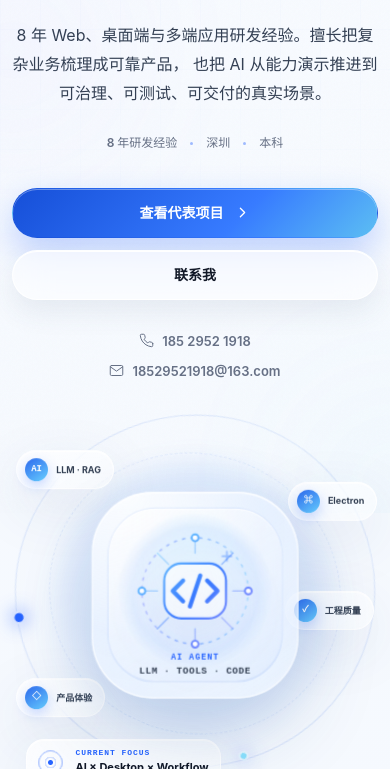
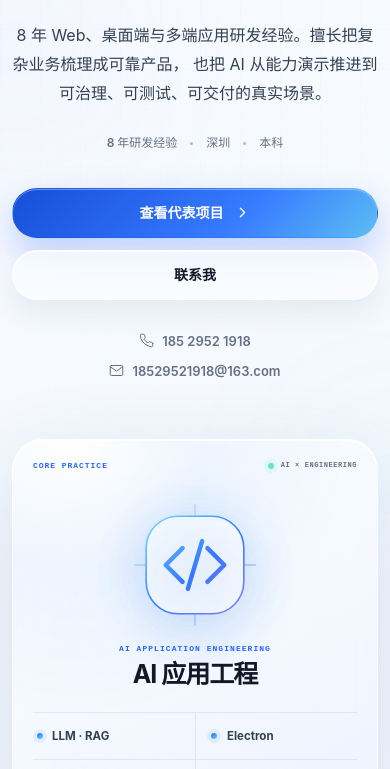
Before and after one commit to yangxl12/yxl-resume, a plain HTML site: page index.html in a window 390 px wide. Shown: the part 331-1100 px from the top of the page. Drawn offline with Linux system fonts and the light colour scheme.

Commit message:
重构简历页面，移除不必要的动画效果，优化头像展示和核心能力样式

```diff
--- a/index.html
+++ b/index.html
@@ -138,61 +138,38 @@
         </div>
 
         <div class="hero__visual hero-entrance" style="--delay: 0.2s" aria-label="核心能力">
-          <div class="portrait-orbit" data-parallax>
-            <div class="orbit orbit--outer" aria-hidden="true"></div>
-            <div class="orbit orbit--inner" aria-hidden="true"></div>
-
-            <div class="orbit-label orbit-label--ai glass-surface">
-              <span class="orbit-label__icon">AI</span>
-              <span>LLM · RAG</span>
-            </div>
-            <div class="orbit-label orbit-label--desktop glass-surface">
-              <span class="orbit-label__icon">⌘</span>
-              <span>Electron</span>
-            </div>
-            <div class="orbit-label orbit-label--quality glass-surface">
-              <span class="orbit-label__icon">✓</span>
-              <span>工程质量</span>
-            </div>
-            <div class="orbit-label orbit-label--product glass-surface">
-              <span class="orbit-label__icon">◇</span>
-              <span>产品体验</span>
+          <div class="practice-panel interactive-glass" role="group" aria-label="核心能力">
+            <div class="practice-panel__header">
+              <span>CORE PRACTICE</span>
+              <span class="practice-panel__status"><i aria-hidden="true"></i> AI × ENGINEERING</span>
             </div>
 
-            <div class="agent-core interactive-glass" role="img" aria-label="AI Agent、LLM 与代码开发能力图标">
-              <div class="agent-core__halo" aria-hidden="true">
-                <svg class="agent-core__mark" viewBox="0 0 180 180">
-                  <defs>
-                    <linearGradient id="agent-stroke" x1="24" y1="24" x2="156" y2="156" gradientUnits="userSpaceOnUse">
-                      <stop stop-color="#7fe7ff" />
-                      <stop offset="0.52" stop-color="#3979ff" />
-                      <stop offset="1" stop-color="#a895ff" />
-                    </linearGradient>
-                  </defs>
-                  <circle class="agent-core__ring" cx="90" cy="90" r="62" />
-                  <path class="agent-core__circuit" d="M90 28v18M90 134v18M28 90h18M134 90h18M46 46l13 13M121 121l13 13M134 46l-13 13M59 121l-13 13" />
-                  <circle class="agent-core__node" cx="90" cy="28" r="4" />
-                  <circle class="agent-core__node" cx="152" cy="90" r="4" />
-                  <circle class="agent-core__node" cx="90" cy="152" r="4" />
-                  <circle class="agent-core__node" cx="28" cy="90" r="4" />
-                  <rect class="agent-core__terminal" x="54" y="58" width="72" height="64" rx="20" />
-                  <path class="agent-core__code" d="m76 78-12 12 12 12M104 78l12 12-12 12M96 72 84 108" />
-                  <path class="agent-core__spark" d="M127 43v13M120.5 49.5h13" />
-                </svg>
-              </div>
-              <div class="agent-core__caption">
-                <span>AI AGENT</span>
-                <strong>LLM · TOOLS · CODE</strong>
-              </div>
+            <div class="practice-panel__mark" aria-hidden="true">
+              <svg viewBox="0 0 160 160">
+                <defs>
+                  <linearGradient id="practice-stroke" x1="28" y1="24" x2="136" y2="140" gradientUnits="userSpaceOnUse">
+                    <stop stop-color="#76dcff" />
+                    <stop offset="0.52" stop-color="#3477ff" />
+                    <stop offset="1" stop-color="#8f7dff" />
+                  </linearGradient>
+                </defs>
+                <rect class="practice-panel__tile" x="25" y="25" width="110" height="110" rx="36" />
+                <path class="practice-panel__code" d="m66 61-19 19 19 19M94 61l19 19-19 19M88 53 72 107" />
+                <path class="practice-panel__signal" d="M80 25V12M135 80h13M80 135v13M25 80H12" />
+              </svg>
             </div>
 
-            <div class="focus-card glass-surface" aria-hidden="true">
-              <span class="focus-card__signal"></span>
-              <div>
-                <small>CURRENT FOCUS</small>
-                <strong>AI × Desktop × Workflow</strong>
-              </div>
+            <div class="practice-panel__copy">
+              <span>AI APPLICATION ENGINEERING</span>
+              <strong>AI 应用工程</strong>
             </div>
+
+            <ul class="practice-panel__skills" aria-label="核心能力列表">
+              <li>LLM · RAG</li>
+              <li>Electron</li>
+              <li>工程质量</li>
+              <li>产品体验</li>
+            </ul>
           </div>
         </div>
 
--- a/styles.css
+++ b/styles.css
@@ -580,192 +580,6 @@ svg {
   place-items: center;
 }
 
-.portrait-orbit {
-  position: relative;
-  width: min(500px, 100%);
-  aspect-ratio: 1 / 1.06;
-  transform-style: preserve-3d;
-  perspective: 900px;
-}
-
-.portrait-orbit::before {
-  content: "";
-  position: absolute;
-  inset: 12% 8% 2%;
-  border-radius: 50%;
-  background: radial-gradient(circle at 50% 45%, rgba(255, 255, 255, 0.78), rgba(91, 156, 255, 0.15) 50%, transparent 70%);
-  filter: blur(10px);
-}
-
-.orbit {
-  position: absolute;
-  z-index: 0;
-  border: 1px solid rgba(70, 121, 228, 0.15);
-  border-radius: 50%;
-  transform: rotate(-14deg);
-}
-
-.orbit::before {
-  content: "";
-  position: absolute;
-  top: 46%;
-  left: -5px;
-  width: 9px;
-  height: 9px;
-  border: 2px solid rgba(255, 255, 255, 0.82);
-  border-radius: 50%;
-  background: var(--blue);
-  box-shadow: 0 0 18px rgba(39, 100, 255, 0.7);
-}
-
-.orbit--outer {
-  inset: 1% -2% 3%;
-  animation: orbit-drift 16s ease-in-out infinite alternate;
-}
-
-.orbit--inner {
-  inset: 11% 7% 12%;
-  border-style: dashed;
-  opacity: 0.7;
-  transform: rotate(22deg);
-  animation: orbit-drift-inner 18s ease-in-out infinite alternate;
-}
-
-.orbit--inner::before {
-  top: auto;
-  right: 10%;
-  bottom: 2%;
-  left: auto;
-  width: 6px;
-  height: 6px;
-  background: var(--cyan);
-}
-
-@keyframes orbit-drift {
-  to { transform: rotate(-6deg) scale(1.02); }
-}
-
-@keyframes orbit-drift-inner {
-  to { transform: rotate(30deg) scale(0.98); }
-}
-
-.agent-core {
-  position: absolute;
-  top: 50%;
-  left: 50%;
-  z-index: 2;
-  display: grid;
-  width: 270px;
-  aspect-ratio: 1;
-  place-items: center;
-  border-radius: 78px;
-  transform: translate3d(calc(-50% + var(--parallax-x, 0px)), calc(-50% + var(--parallax-y, 0px)), 38px) rotateX(var(--parallax-rx, 0deg)) rotateY(var(--parallax-ry, 0deg));
-  box-shadow: 0 30px 80px rgba(30, 68, 131, 0.2), inset 0 1px 0 rgba(255, 255, 255, 0.96);
-  transition: transform 0.2s ease-out, box-shadow 0.5s var(--ease-liquid);
-}
-
-.agent-core:hover {
-  box-shadow: 0 38px 94px rgba(30, 68, 131, 0.27), inset 0 1px 0 #fff;
-}
-
-.agent-core::after {
-  content: "";
-  position: absolute;
-  inset: 18px;
-  z-index: -1;
-  border: 1px solid rgba(66, 120, 238, 0.12);
-  border-radius: 62px;
-  background:
-    radial-gradient(circle at 50% 36%, rgba(119, 224, 255, 0.2), transparent 44%),
-    linear-gradient(150deg, rgba(255, 255, 255, 0.74), rgba(194, 216, 255, 0.2));
-}
-
-.agent-core__halo {
-  position: absolute;
-  top: 24px;
-  left: 50%;
-  width: 202px;
-  aspect-ratio: 1;
-  border-radius: 50%;
-  background: radial-gradient(circle, rgba(255, 255, 255, 0.9), rgba(111, 167, 255, 0.12) 58%, transparent 72%);
-  transform: translateX(-50%);
-}
-
-.agent-core__mark {
-  width: 100%;
-  height: 100%;
-  overflow: visible;
-  filter: drop-shadow(0 16px 22px rgba(32, 91, 210, 0.18));
-}
-
-.agent-core__ring,
-.agent-core__circuit,
-.agent-core__terminal,
-.agent-core__code,
-.agent-core__spark {
-  fill: none;
-  stroke: url(#agent-stroke);
-  stroke-linecap: round;
-  stroke-linejoin: round;
-}
-
-.agent-core__ring {
-  stroke-width: 1.4;
-  stroke-dasharray: 3 7;
-  opacity: 0.62;
-  transform-origin: center;
-  animation: agent-ring-spin 18s linear infinite;
-}
-
-.agent-core__circuit {
-  stroke-width: 1.6;
-  opacity: 0.48;
-}
-
-.agent-core__node {
-  fill: #fff;
-  stroke: url(#agent-stroke);
-  stroke-width: 2.2;
-}
-
-.agent-core__terminal {
-  fill: rgba(255, 255, 255, 0.58);
-  stroke-width: 2.4;
-}
-
-.agent-core__code {
-  stroke-width: 5;
-}
-
-.agent-core__spark {
-  stroke-width: 2.4;
-  transform-box: fill-box;
-  transform-origin: center;
-  animation: agent-spark 2.8s ease-in-out infinite;
-}
-
-.agent-core__caption {
-  position: absolute;
-  bottom: 25px;
-  display: flex;
-  flex-direction: column;
-  align-items: center;
-  gap: 5px;
-}
-
-.agent-core__caption span,
-.focus-card small {
-  color: var(--blue);
-  font: 700 8px/1 var(--font-mono);
-  letter-spacing: 0.12em;
-}
-
-.agent-core__caption strong {
-  color: var(--ink-soft);
-  font: 650 9px/1 var(--font-mono);
-  letter-spacing: 0.06em;
-}
-
 .profile-avatar {
   flex: 0 0 auto;
   width: 76px;
@@ -789,99 +603,161 @@ svg {
   transform-origin: 50% 23%;
 }
 
-@keyframes agent-ring-spin {
-  to { transform: rotate(360deg); }
-}
-
-@keyframes agent-spark {
-  50% { opacity: 0.45; transform: scale(0.82); }
-}
-
-.orbit-label {
+.practice-panel {
+  width: min(420px, 100%);
+  padding: 27px 28px 25px;
+  border-color: rgba(255, 255, 255, 0.88);
+  border-radius: 42px;
+  background:
+    radial-gradient(circle at 50% 34%, rgba(109, 180, 255, 0.16), transparent 32%),
+    linear-gradient(152deg, rgba(255, 255, 255, 0.8), rgba(225, 237, 255, 0.42));
+  box-shadow: 0 30px 90px rgba(33, 72, 140, 0.16), inset 0 1px 0 rgba(255, 255, 255, 0.96);
+}
+
+.practice-panel__header {
+  position: relative;
+  z-index: 1;
+  display: flex;
+  align-items: center;
+  justify-content: space-between;
+  color: var(--blue);
+  font: 700 9px/1 var(--font-mono);
+  letter-spacing: 0.12em;
+}
+
+.practice-panel__status {
+  display: flex;
+  align-items: center;
+  gap: 7px;
+  color: var(--muted);
+  font-size: 8px;
+  letter-spacing: 0.08em;
+}
+
+.practice-panel__status i {
+  width: 6px;
+  height: 6px;
+  border-radius: 50%;
+  background: var(--mint);
+  box-shadow: 0 0 0 4px rgba(98, 230, 197, 0.12);
+}
+
+.practice-panel__mark {
+  position: relative;
+  z-index: 1;
+  width: 168px;
+  margin: 31px auto 0;
+}
+
+.practice-panel__mark::before {
+  content: "";
   position: absolute;
-  z-index: 4;
-  display: flex;
+  inset: 21%;
+  border-radius: 50%;
+  background: rgba(82, 151, 255, 0.18);
+  filter: blur(30px);
+}
+
+.practice-panel__mark svg {
+  position: relative;
+  width: 100%;
+  overflow: visible;
+  filter: drop-shadow(0 18px 26px rgba(35, 91, 202, 0.16));
+}
+
+.practice-panel__tile {
+  fill: rgba(255, 255, 255, 0.62);
+  stroke: url(#practice-stroke);
+  stroke-width: 1.8;
+}
+
+.practice-panel__code,
+.practice-panel__signal {
+  fill: none;
+  stroke: url(#practice-stroke);
+  stroke-linecap: round;
+  stroke-linejoin: round;
+}
+
+.practice-panel__code {
+  stroke-width: 5;
+}
+
+.practice-panel__signal {
+  stroke-width: 1.5;
+  opacity: 0.44;
+}
+
+.practice-panel__copy {
+  position: relative;
+  z-index: 1;
+  display: flex;
+  flex-direction: column;
   align-items: center;
-  gap: 8px;
-  padding: 7px 12px 7px 8px;
-  border-radius: 999px;
+  gap: 7px;
+  margin-top: 12px;
+}
+
+.practice-panel__copy span {
+  color: var(--blue);
+  font: 700 8px/1 var(--font-mono);
+  letter-spacing: 0.13em;
+}
+
+.practice-panel__copy strong {
+  color: var(--ink);
+  font-family: var(--font-display);
+  font-size: 28px;
+  font-weight: 680;
+  line-height: 1.15;
+  letter-spacing: -0.04em;
+}
+
+.practice-panel__skills {
+  position: relative;
+  z-index: 1;
+  display: grid;
+  grid-template-columns: repeat(2, minmax(0, 1fr));
+  margin: 29px 0 0;
+  padding: 0;
+  border-top: 1px solid rgba(38, 83, 169, 0.1);
+  border-bottom: 1px solid rgba(38, 83, 169, 0.1);
+  list-style: none;
+}
+
+.practice-panel__skills li {
+  position: relative;
+  display: flex;
+  align-items: center;
+  min-height: 51px;
+  padding-left: 21px;
   color: var(--ink-soft);
-  font-size: 11px;
+  font-size: 12px;
   font-weight: 650;
-  white-space: nowrap;
-  animation: label-float 5s ease-in-out infinite;
-}
-
-.orbit-label__icon {
-  display: grid;
-  width: 27px;
-  height: 27px;
-  place-items: center;
+}
+
+.practice-panel__skills li::before {
+  content: "";
+  position: absolute;
+  left: 4px;
+  width: 6px;
+  height: 6px;
   border-radius: 50%;
-  color: #fff;
-  background: linear-gradient(145deg, #2d69ed, #68cfff);
-  box-shadow: 0 5px 13px rgba(39, 100, 255, 0.25);
-  font: 700 9px/1 var(--font-mono);
-}
-
-.orbit-label--ai {
-  top: 14%;
-  left: 2%;
-}
-
-.orbit-label--desktop {
-  top: 22%;
-  right: -2%;
-  animation-delay: -1.8s;
-}
-
-.orbit-label--quality {
-  top: 50%;
-  right: -1%;
-  animation-delay: -3s;
-}
-
-.orbit-label--product {
-  bottom: 18%;
-  left: 0;
-  animation-delay: -4.1s;
-}
-
-@keyframes label-float {
-  50% { transform: translateY(-7px); }
-}
-
-.focus-card {
-  position: absolute;
-  left: 9%;
-  bottom: 2%;
-  z-index: 5;
-  display: flex;
-  align-items: center;
-  gap: 12px;
-  padding: 12px 15px;
-  border-radius: 18px;
-}
-
-.focus-card__signal {
-  width: 30px;
-  height: 30px;
-  border: 1px solid rgba(39, 100, 255, 0.16);
-  border-radius: 50%;
-  background:
-    radial-gradient(circle at 50% 50%, var(--blue) 0 2px, transparent 3px),
-    repeating-radial-gradient(circle, transparent 0 4px, rgba(39, 100, 255, 0.18) 5px 6px);
-}
-
-.focus-card div {
-  display: flex;
-  flex-direction: column;
-  gap: 4px;
-}
-
-.focus-card strong {
-  font-size: 11px;
-  line-height: 1.2;
+  background: linear-gradient(145deg, var(--blue), var(--cyan));
+  box-shadow: 0 0 0 4px rgba(39, 100, 255, 0.08);
+}
+
+.practice-panel__skills li:nth-child(even) {
+  padding-left: 37px;
+  border-left: 1px solid rgba(38, 83, 169, 0.1);
+}
+
+.practice-panel__skills li:nth-child(even)::before {
+  left: 20px;
+}
+
+.practice-panel__skills li:nth-child(n + 3) {
+  border-top: 1px solid rgba(38, 83, 169, 0.1);
 }
 
 .scroll-cue {
@@ -1762,17 +1638,14 @@ svg {
     min-height: 510px;
   }
 
-  .agent-core {
-    width: 232px;
-    border-radius: 68px;
-  }
-
-  .agent-core::after {
-    border-radius: 54px;
-  }
-
-  .agent-core__halo {
-    width: 176px;
+  .practice-panel {
+    width: min(380px, 100%);
+    padding: 25px 25px 23px;
+    border-radius: 38px;
+  }
+
+  .practice-panel__mark {
+    width: 156px;
   }
 
   .capability-grid {
@@ -1852,20 +1725,12 @@ svg {
   }
 
   .hero__visual {
-    min-height: 470px;
-    margin-top: 8px;
-  }
-
-  .portrait-orbit {
+    min-height: 490px;
+    margin-top: 24px;
+  }
+
+  .practice-panel {
     width: min(420px, 100%);
-  }
-
-  .agent-core {
-    width: 216px;
-  }
-
-  .agent-core__halo {
-    width: 164px;
   }
 
   .scroll-cue {
@@ -2007,55 +1872,52 @@ svg {
   }
 
   .hero__visual {
-    min-height: 410px;
-  }
-
-  .portrait-orbit {
-    width: min(344px, 100%);
-  }
-
-  .agent-core {
-    width: 198px;
-    border-radius: 58px;
-  }
-
-  .agent-core::after {
-    inset: 14px;
-    border-radius: 46px;
-  }
-
-  .agent-core__halo {
-    top: 20px;
-    width: 148px;
-  }
-
-  .agent-core__caption {
-    bottom: 20px;
-  }
-
-  .orbit-label {
-    font-size: 9px;
-  }
-
-  .orbit-label__icon {
-    width: 23px;
-    height: 23px;
-  }
-
-  .orbit-label--ai { top: 12%; left: -2%; }
-  .orbit-label--desktop { top: 20%; right: -3%; }
-  .orbit-label--quality { top: 49%; right: -2%; }
-  .orbit-label--product { bottom: 16%; left: -2%; }
-
-  .focus-card {
-    left: 1%;
-    bottom: -2%;
-    padding: 9px 11px;
-  }
-
-  .focus-card__signal {
-    width: 25px;
-    height: 25px;
+    min-height: 438px;
+    margin-top: 32px;
+  }
+
+  .practice-panel {
+    padding: 22px 20px 20px;
+    border-radius: 31px;
+  }
+
+  .practice-panel__header {
+    font-size: 8px;
+  }
+
+  .practice-panel__status {
+    font-size: 7px;
+  }
+
+  .practice-panel__mark {
+    width: 142px;
+    margin-top: 24px;
+  }
+
+  .practice-panel__copy {
+    margin-top: 9px;
+  }
+
+  .practice-panel__copy strong {
+    font-size: 25px;
+  }
+
+  .practice-panel__skills {
+    margin-top: 24px;
+  }
+
+  .practice-panel__skills li {
+    min-height: 46px;
+    padding-left: 19px;
+    font-size: 11.5px;
+  }
+
+  .practice-panel__skills li:nth-child(even) {
+    padding-left: 31px;
+  }
+
+  .practice-panel__skills li:nth-child(even)::before {
+    left: 15px;
   }
 
   .section-heading h2,
@@ -2294,53 +2156,45 @@ svg {
     min-height: 42mm;
   }
 
-  .portrait-orbit {
+  .practice-panel {
     width: 42mm;
-    height: 42mm;
-    aspect-ratio: 1;
-  }
-
-  .portrait-orbit::before {
-    inset: 4mm;
-    background: #e8f1ff;
-    filter: none;
-  }
-
-  .agent-core {
-    width: 34mm;
+    min-height: 42mm;
+    padding: 4mm;
     border: 0.35mm solid #d6e3f8;
-    border-radius: 10mm;
+    border-radius: 8mm;
     background: #f3f7ff;
     box-shadow: none;
   }
 
-  .agent-core::after {
-    inset: 2.5mm;
-    border-radius: 8mm;
-    background: #e9f2ff;
-  }
-
-  .agent-core__halo {
-    top: 2.4mm;
-    width: 27mm;
-    background: #f8fbff;
-  }
-
-  .agent-core__mark {
+  .practice-panel__header,
+  .practice-panel__skills {
+    display: none;
+  }
+
+  .practice-panel__mark {
+    width: 23mm;
+    margin: 0 auto;
+  }
+
+  .practice-panel__mark::before {
+    display: none;
+  }
+
+  .practice-panel__mark svg {
     filter: none;
   }
 
-  .agent-core__caption {
-    bottom: 2.6mm;
+  .practice-panel__copy {
     gap: 1mm;
-  }
-
-  .agent-core__caption span {
-    font-size: 5pt;
-  }
-
-  .agent-core__caption strong {
-    font-size: 5.5pt;
+    margin-top: 1mm;
+  }
+
+  .practice-panel__copy span {
+    font-size: 4.5pt;
+  }
+
+  .practice-panel__copy strong {
+    font-size: 11pt;
   }
 
   .profile-avatar {
@@ -2354,12 +2208,6 @@ svg {
 
   .profile-avatar img {
     border-radius: 3mm;
-  }
-
-  .orbit-label,
-  .focus-card,
-  .orbit {
-    display: none;
   }
 
   .section {
```
Also changed, not shown: app.js (+0 -22 lines).
